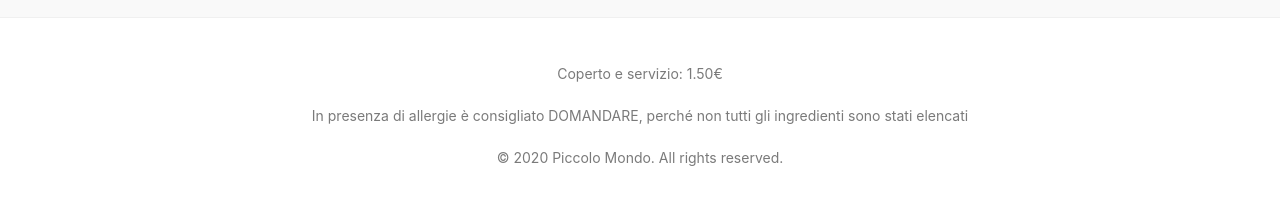
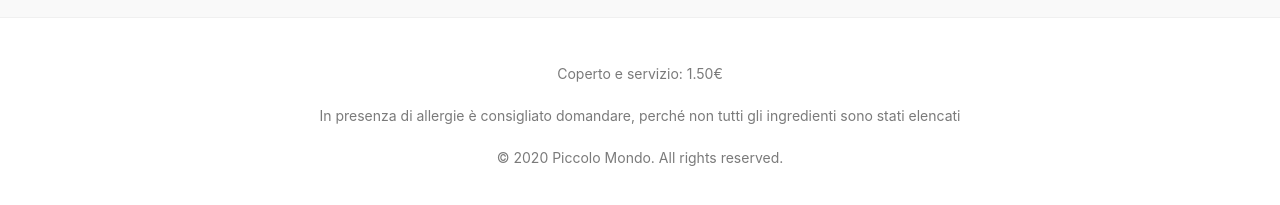
Before and after one commit to PiccoloMondo/website, a Jekyll site: the page built from index.md, in a window 1280 px wide and 900 px high, scrolled down 1052 px. Shown: the part 687-892 px from the top of the window. Built offline with Jekyll 4.4.1, drawn with Linux system fonts in a browser that asks for light colours.

Commit message:
some pages are done

```diff
--- a/_includes/footer.html
+++ b/_includes/footer.html
@@ -3,7 +3,7 @@
     <span> Coperto e servizio: 1.50€</span>
     <br>
     <br>
-    <span>In presenza di allergie è consigliato DOMANDARE, perché non tutti gli ingredienti sono stati elencati</span>
+    <span>In presenza di allergie è consigliato domandare, perché non tutti gli ingredienti sono stati elencati</span>
     <br>
     <br>
     <span>&copy; {{ site.time | date: '%Y' }} {{ site.title | escape }}. All rights reserved.</span>
```
